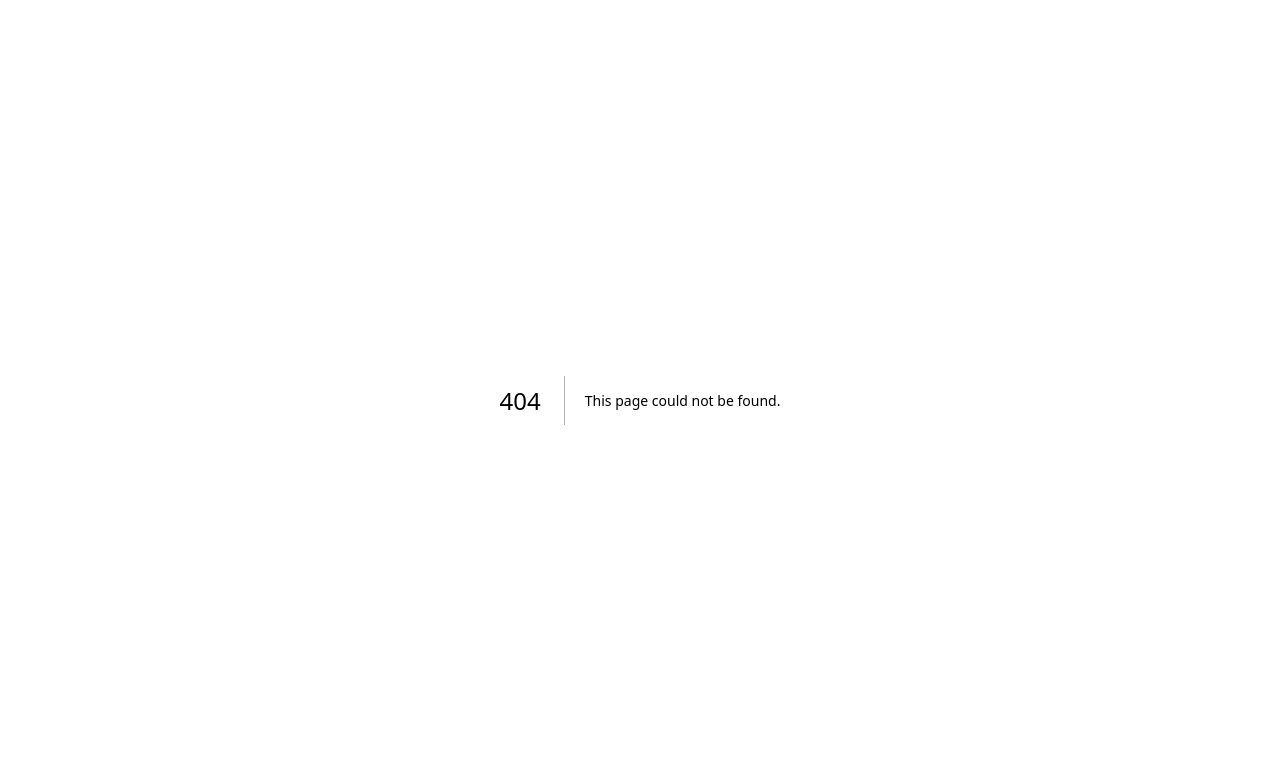
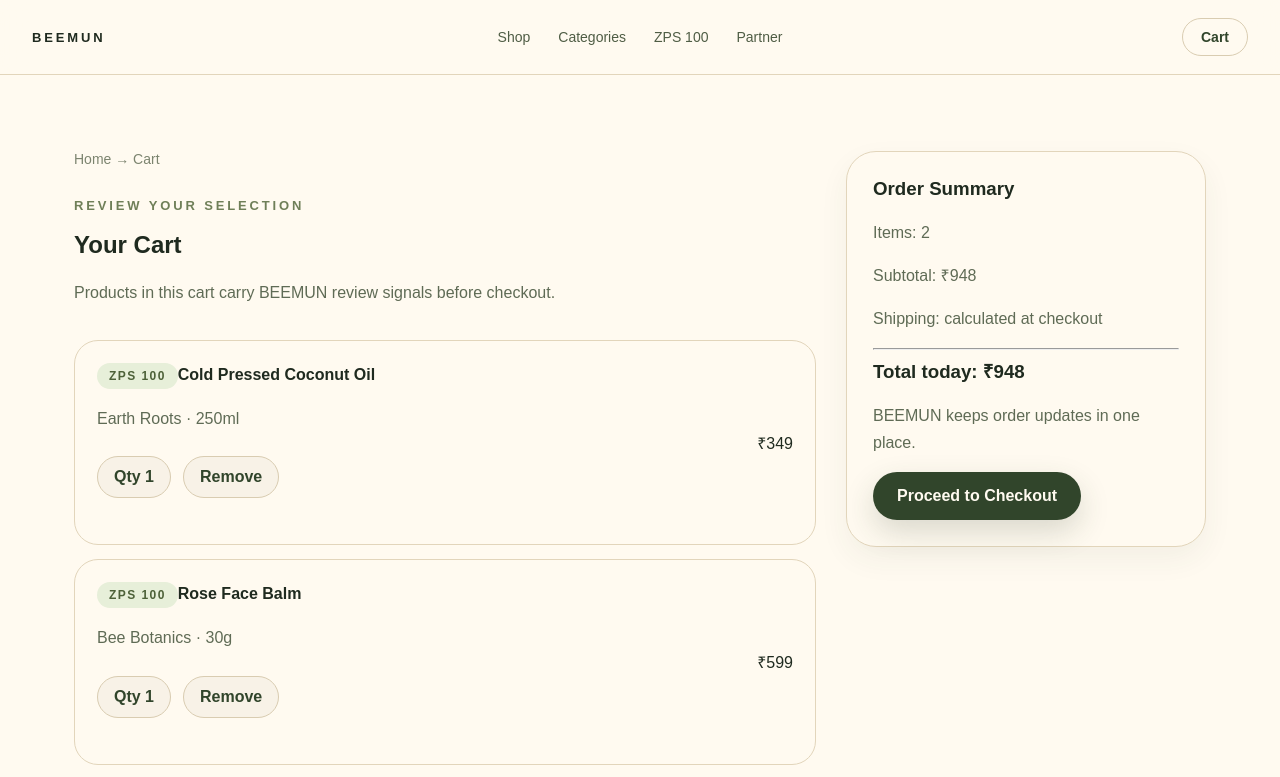
Before and after one commit to reveritnow/beemun-frontend, a Next.js app: page /cart in a window 1280 px wide. Before the commit this address had no page. Shown: the top 777 px of the page. Built offline with nearby package versions, Linux system fonts and the light colour scheme.

Commit message:
Add real cart route

```diff
--- /dev/null
+++ b/src/app/cart/page.tsx
@@ -0,0 +1,5 @@
+import CartPageView from '@/components/pages/CartPageView'
+
+export default function CartPage() {
+  return <CartPageView />
+}
```
